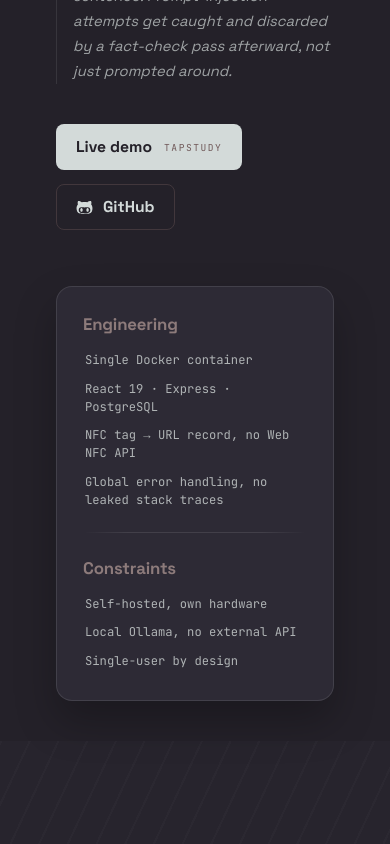
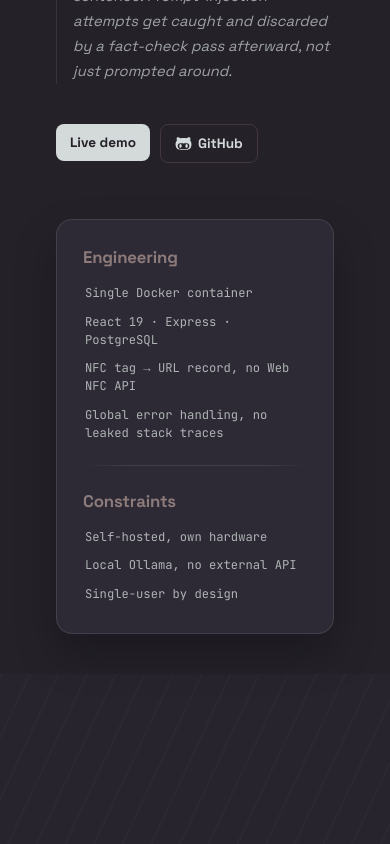
Before and after one commit to c-panagopoulos/Personal-Website, a React (Vite) app in the folder client/: page / in a window 390 px wide. Shown: the part 4260-5104 px from the top of the page. Built offline with nearby package versions, Linux system fonts and the light colour scheme.

Commit message:
Add animated hover/tap scale to CTA buttons, keep them side by side on mobile, and simplify their labels

```diff
--- a/client/src/App.jsx
+++ b/client/src/App.jsx
@@ -50,7 +50,6 @@ export default function App() {
           ]}
           how="A local model (qwen2.5:1.5b, via Ollama) writes the insight sentences, but never does the arithmetic — every number is computed in JavaScript first and the model's only job is turning an already-correct fact into a sentence. Prompt-injection attempts get caught and discarded by a fact-check pass afterward, not just prompted around."
           ctaLabel="Live demo"
-          ctaTag="TAPSTUDY"
           ctaHref="https://tapstudy.cpanagopoulos.dev"
           githubHref="https://github.com/c-panagopoulos/tapstudy"
           stack={[
@@ -80,7 +79,6 @@ export default function App() {
           ]}
           how="Retrieves the closest matching chunks from internal docs via pgvector, then answers only from those. A message matching escalation keywords — a lawyer, a formal complaint — opens a case for a human agent through a configurable webhook, instead of letting the bot keep guessing."
           ctaLabel="Live demo"
-          ctaTag="HERMES"
           ctaHref="https://hermes.cpanagopoulos.dev"
           githubHref="https://github.com/c-panagopoulos/hermes-ai"
           stack={[
--- /dev/null
+++ b/client/src/components/Button.jsx
@@ -0,0 +1,14 @@
+import { motion } from "motion/react";
+
+// Ported from animate-ui's Button primitive (github.com/imskyleen/animate-ui,
+// registry/primitives/buttons/button) — just the hover/tap scale interaction,
+// not the Tailwind/cva variant system, since `.btn` / `.btn--secondary`
+// already carry this site's own primary/secondary visual styles.
+export default function Button({ variant, className = "", children, ...props }) {
+  const cls = ["btn", variant === "secondary" && "btn--secondary", className].filter(Boolean).join(" ");
+  return (
+    <motion.a className={cls} whileHover={{ scale: 1.05 }} whileTap={{ scale: 0.95 }} {...props}>
+      {children}
+    </motion.a>
+  );
+}
--- /dev/null
+++ b/client/src/components/GithubMark.jsx
@@ -0,0 +1,10 @@
+export default function GithubMark() {
+  return (
+    <svg width="17" height="17" viewBox="0 0 512 512" style={{ flexShrink: 0 }}>
+      <path
+        fill="currentColor"
+        d="M202.1 328.7c0 20.9-10.9 55.1-36.7 55.1s-36.7-34.2-36.7-55.1 10.9-55.1 36.7-55.1 36.7 34.2 36.7 55.1zM496 278.2c0 31.9-3.2 65.7-17.5 95-37.9 76.6-142.1 74.8-216.7 74.8-75.8 0-186.2 2.7-225.6-74.8-14.6-29-20.2-63.1-20.2-95 0-41.9 13.9-81.5 41.5-113.6-5.2-15.8-7.7-32.4-7.7-48.8 0-21.5 4.9-32.3 14.6-51.8 45.3 0 74.3 9 108.8 36 29-6.9 58.8-10 88.7-10 27 0 54.2 2.9 80.4 9.2 34-26.7 63-35.2 107.8-35.2 9.8 19.5 14.6 30.3 14.6 51.8 0 16.4-2.6 32.7-7.7 48.2 27.5 32.4 39 72.3 39 114.2zm-64.3 50.5c0-43.9-26.7-82.6-73.5-82.6-18.9 0-37 3.4-56 6-14.9 2.3-29.8 3.2-45.1 3.2-15.2 0-30.1-.9-45.1-3.2-18.7-2.6-37-6-56-6-46.8 0-73.5 38.7-73.5 82.6 0 87.8 80.4 101.3 150.4 101.3l48.2 0c70.3 0 150.6-13.4 150.6-101.3zm-82.6-55.1c-25.8 0-36.7 34.2-36.7 55.1s10.9 55.1 36.7 55.1 36.7-34.2 36.7-55.1-10.9-55.1-36.7-55.1z"
+      />
+    </svg>
+  );
+}
--- a/client/src/components/HomelabSection.jsx
+++ b/client/src/components/HomelabSection.jsx
@@ -1,6 +1,8 @@
 import { useEffect, useState } from "react";
 import Reveal from "./Reveal.jsx";
 import Terminal from "./Terminal.jsx";
+import Button from "./Button.jsx";
+import GithubMark from "./GithubMark.jsx";
 import { useSceneTrigger } from "../hooks/useSceneTrigger.js";
 import { anim } from "../lib/anim.js";
 
@@ -100,16 +102,12 @@ export default function HomelabSection() {
           </p>
 
           <div style={{ marginTop: 40 }}>
-            <a
-              className="btn"
-              href="https://github.com/c-panagopoulos"
-              target="_blank"
-              rel="noreferrer"
-              style={anim(visible, "ctaPop", 0.5, 2.8)}
-            >
-              <span className="btn__label">GitHub</span>
-              <span className="btn__tag">HOMELAB / COMPOSE</span>
-            </a>
+            <span style={anim(visible, "ctaPop", 0.5, 2.8)}>
+              <Button href="https://github.com/c-panagopoulos" target="_blank" rel="noreferrer">
+                <GithubMark />
+                <span className="btn__label">GitHub</span>
+              </Button>
+            </span>
           </div>
         </div>
 
--- a/client/src/components/ProjectScene.jsx
+++ b/client/src/components/ProjectScene.jsx
@@ -1,18 +1,9 @@
 import Reveal from "./Reveal.jsx";
 import ScrambleText from "./ScrambleText.jsx";
+import Button from "./Button.jsx";
+import GithubMark from "./GithubMark.jsx";
 import { useSceneTrigger } from "../hooks/useSceneTrigger.js";
 import { anim } from "../lib/anim.js";
-
-function GithubMark() {
-  return (
-    <svg width="17" height="17" viewBox="0 0 512 512" style={{ flexShrink: 0 }}>
-      <path
-        fill="currentColor"
-        d="M202.1 328.7c0 20.9-10.9 55.1-36.7 55.1s-36.7-34.2-36.7-55.1 10.9-55.1 36.7-55.1 36.7 34.2 36.7 55.1zM496 278.2c0 31.9-3.2 65.7-17.5 95-37.9 76.6-142.1 74.8-216.7 74.8-75.8 0-186.2 2.7-225.6-74.8-14.6-29-20.2-63.1-20.2-95 0-41.9 13.9-81.5 41.5-113.6-5.2-15.8-7.7-32.4-7.7-48.8 0-21.5 4.9-32.3 14.6-51.8 45.3 0 74.3 9 108.8 36 29-6.9 58.8-10 88.7-10 27 0 54.2 2.9 80.4 9.2 34-26.7 63-35.2 107.8-35.2 9.8 19.5 14.6 30.3 14.6 51.8 0 16.4-2.6 32.7-7.7 48.2 27.5 32.4 39 72.3 39 114.2zm-64.3 50.5c0-43.9-26.7-82.6-73.5-82.6-18.9 0-37 3.4-56 6-14.9 2.3-29.8 3.2-45.1 3.2-15.2 0-30.1-.9-45.1-3.2-18.7-2.6-37-6-56-6-46.8 0-73.5 38.7-73.5 82.6 0 87.8 80.4 101.3 150.4 101.3l48.2 0c70.3 0 150.6-13.4 150.6-101.3zm-82.6-55.1c-25.8 0-36.7 34.2-36.7 55.1s10.9 55.1 36.7 55.1 36.7-34.2 36.7-55.1-10.9-55.1-36.7-55.1z"
-      />
-    </svg>
-  );
-}
 
 function StackGroup({ group, style }) {
   return (
@@ -40,7 +31,6 @@ export default function ProjectScene({
   stack,
   evidence,
   ctaLabel,
-  ctaTag,
   ctaHref,
   githubHref,
   factsLayout = "column",
@@ -112,28 +102,23 @@ export default function ProjectScene({
           )}
 
           {ctaHref && (
-            <div style={{ marginTop: 40, display: "flex", flexWrap: "wrap", gap: 14 }}>
-              <a
-                className="btn"
+            <div className="scene__cta-row" style={{ marginTop: 40 }}>
+              <span style={anim(visible, "ctaPop", 0.5, 1.85)}>
+                <Button
                   href={ctaHref}
                   target={ctaHref.startsWith("http") ? "_blank" : undefined}
                   rel={ctaHref.startsWith("http") ? "noreferrer" : undefined}
-                style={anim(visible, "ctaPop", 0.5, 1.85)}
                 >
                   <span className="btn__label">{ctaLabel}</span>
-                <span className="btn__tag">{ctaTag}</span>
-              </a>
+                </Button>
+              </span>
               {githubHref && (
-                <a
-                  className="btn btn--secondary"
-                  href={githubHref}
-                  target="_blank"
-                  rel="noreferrer"
-                  style={anim(visible, "ctaPop", 0.5, 1.95)}
-                >
+                <span style={anim(visible, "ctaPop", 0.5, 1.95)}>
+                  <Button variant="secondary" href={githubHref} target="_blank" rel="noreferrer">
                     <GithubMark />
                     <span className="btn__label">GitHub</span>
-                </a>
+                  </Button>
+                </span>
               )}
             </div>
           )}
--- a/client/src/styles/global.css
+++ b/client/src/styles/global.css
@@ -1581,22 +1581,21 @@ button {
   border-radius: 8px;
   padding: 13px 20px;
   text-decoration: none;
-  transition: background 0.25s ease, transform 0.2s ease;
+  /* Lets the GithubMark icon's fill="currentColor" pick up the right shade
+     without its own override — dark here (light background), overridden to
+     light below for the secondary (transparent-background) variant. */
+  color: var(--bg);
+  /* transform is animated inline by the Button component's whileHover/
+     whileTap (motion/react) — an inline style always wins over this
+     transition anyway, so only background is left for CSS to own. */
+  transition: background 0.25s ease;
 }
 .btn:hover {
   background: #edefee;
-  transform: translateY(-1px);
 }
 .btn__label {
   font-size: 0.98rem;
   font-weight: 600;
-  color: var(--bg);
-}
-.btn__tag {
-  font-family: var(--font-mono);
-  font-size: 0.6rem;
-  letter-spacing: 0.16em;
-  color: var(--accent);
 }
 .btn--secondary {
   background: transparent;
@@ -1608,10 +1607,26 @@ button {
 .btn--secondary:hover {
   background: var(--accent-bg);
   border-color: var(--accent);
-  transform: translateY(-1px);
-}
-.btn--secondary .btn__label {
-  color: var(--text-primary);
+}
+.scene__cta-row {
+  display: flex;
+  gap: 14px;
+}
+@media (max-width: 480px) {
+  /* At full size the two buttons' combined width only fits from a certain
+     viewport width up — below that they'd overflow the page instead of
+     sitting side by side. Shrink padding/type just enough to buy back the
+     needed width. */
+  .scene__cta-row {
+    gap: 10px;
+  }
+  .scene__cta-row .btn {
+    padding: 10px 14px;
+    gap: 6px;
+  }
+  .scene__cta-row .btn__label {
+    font-size: 0.85rem;
+  }
 }
 
 /* --- Homelab / statement sections --- */
```
Lines whose indentation alone changed are shown as unchanged.
